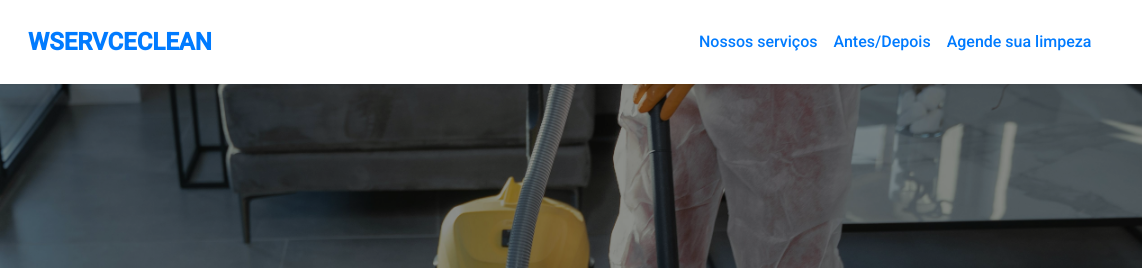
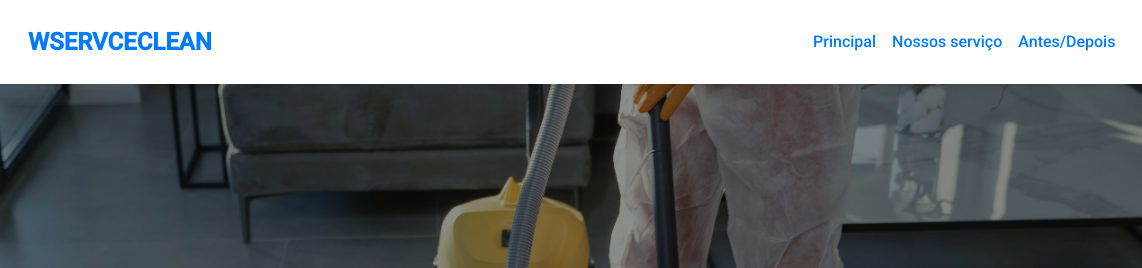
Before and after one commit to FelipeDuartte/page-estofados, a plain HTML site: page index.html in a window 1280 px wide. Shown: the top 268 px of the page, 0-1142 px from the left. Drawn offline with nearby package versions, Linux system fonts and the light colour scheme.

Commit message:
finalizando..

```diff
--- a/index.html
+++ b/index.html
@@ -23,22 +23,22 @@
             </button>
             <div class="collapse navbar-collapse" id="navbarNav">
                 <ul class="navbar-nav ms-auto">
-                    <li class="nav-item"><a class="nav-link" href="#carousel-servicos">Nossos serviços</a></li>
-                    <li class="nav-item"><a class="nav-link" href="#antes-depois">Antes/Depois</a></li>
-                    <li class="nav-item me-5"><a class="nav-link" href="#contato">Agende sua limpeza</a></li>
+                    <li class="nav-item"><a class="nav-link" href="#hero">Principal</a></li>
+                    <li class="nav-item"><a class="nav-link" href="#servicos">Nossos serviço</a></li>
+                    <li class="nav-item me-4"><a class="nav-link" href="#antes-depois">Antes/Depois</a></li>
                     <li class="nav-item me-4"><a class="nav-link contato-link" href="https://wa.me/3185791409" target="_blank">Contato <i class="bi bi-whatsapp"></i></a></li>
                 </ul>
             </div>
         </div>
     </nav>
-   <!-- Seção HERO--> <section class="hero d-flex align-items-center justify-content-center text-center">
+   <!-- Seção HERO--> <section class="hero d-flex align-items-center justify-content-center text-center" id="hero">
         <div class="container">
             <h1 class="display-4 fw-bold text-white">Transforme seu ambiente com limpeza de qualidade!</h1>
             <p class="lead text-white mb-4" id="typewriter-text">Garantimos sofás, colchões, tapetes, estofados automotivos impecáveis, protegidos e com impermeabilização de alta qualidade!</p>
             <a href="http://127.0.0.1:5500/agendamento.html" target="_blank" class="btn text-white btn-lg"><i class="bi bi-calendar-check ms-2"></i> Clique para Agendar</a>
         </div>
     </section>
-   <!-- Seção serviços--><section class="servicos-carousel-section bg-light py-5">
+   <!-- Seção serviços--><section class="servicos-carousel-section bg-light py-5" id="servicos">
   <div class="container">
     <h2 class="text-center mb-5 text-primary display-5 fw-bold">Nossos Serviços</h2>
 
```
